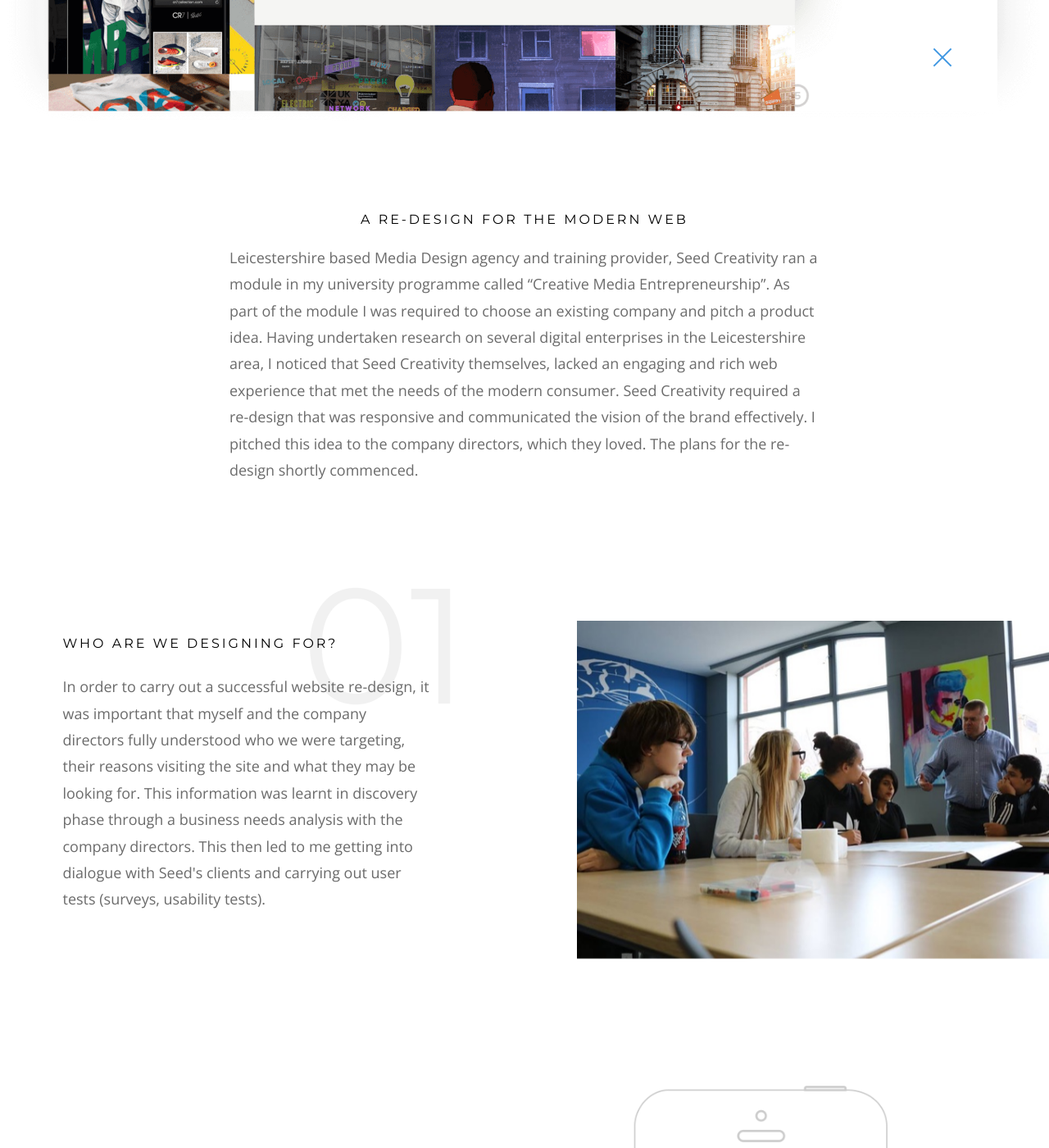
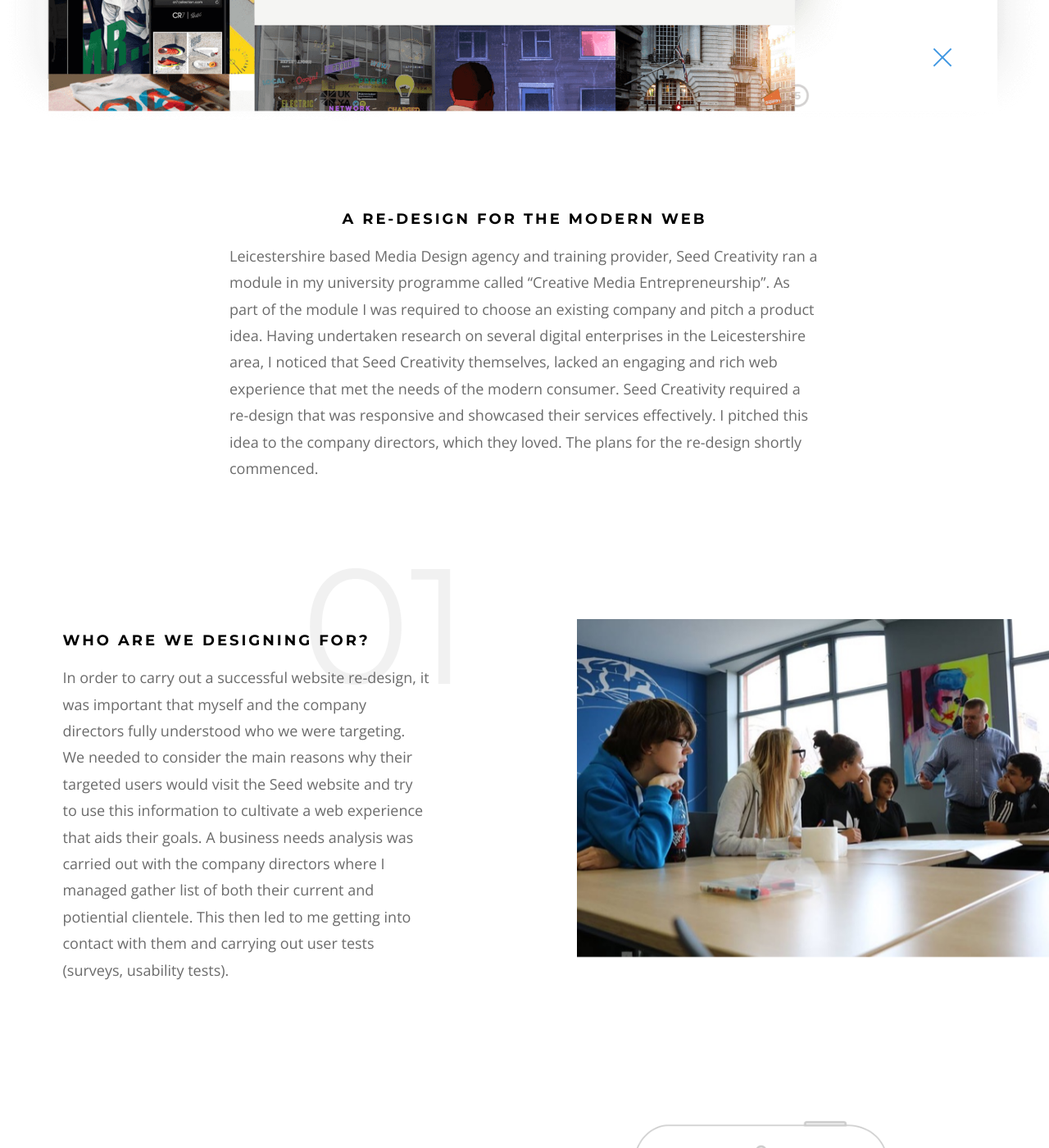
Before and after one commit to LloydBennett/lloydbennett.github.io, a Jekyll site: the page built from _projects/seedcreativity.html, in a window 1280 px wide and 1400 px high, scrolled down 1105 px. Shown: the whole window at 82% size. Built offline with Jekyll 4.4.1, drawn with Linux system fonts in a browser that asks for light colours; nearby versions of some CDN libraries; some of the changed text lies outside the part shown.

Commit message:
made tweaks to seed case study copy

```diff
--- a/_projects/seedcreativity.html
+++ b/_projects/seedcreativity.html
@@ -21,10 +21,10 @@ point-to-url: true
 <section id="seed-intro">
     <div class="container">
         <div class="copy-wrapper">
-            <h3 class="center break-xs wow moveUpFade" data-wow-duration="700ms" data-wow-offset="50">
+            <h2 class="center break-xs wow moveUpFade" data-wow-duration="700ms" data-wow-offset="50">
                 <span>A Re-Design For </span><span>The Modern Web</span>
-            </h3>
-            <p class="wow moveUpFade" data-wow-duration="700ms" data-wow-delay='500ms'>Leicestershire based Media Design agency and training provider, Seed Creativity ran a module in my university programme called “Creative Media Entrepreneurship”. As part of the module I was required to choose an existing company and pitch a product idea. Having undertaken research on several digital enterprises in the Leicestershire area, I noticed that Seed Creativity themselves, lacked an engaging and rich web experience that met the needs of the modern consumer. Seed Creativity required a re-design that was responsive and communicated the vision of the brand effectively. I pitched this idea to the company directors, which they loved. The plans for the re-design shortly commenced.</p>
+            </h2>
+            <p class="wow moveUpFade" data-wow-duration="700ms" data-wow-delay='500ms'>Leicestershire based Media Design agency and training provider, Seed Creativity ran a module in my university programme called “Creative Media Entrepreneurship”. As part of the module I was required to choose an existing company and pitch a product idea. Having undertaken research on several digital enterprises in the Leicestershire area, I noticed that Seed Creativity themselves, lacked an engaging and rich web experience that met the needs of the modern consumer. Seed Creativity required a re-design that was responsive and showcased their services effectively. I pitched this idea to the company directors, which they loved. The plans for the re-design shortly commenced.</p>
         </div>
     </div>
 </section>
@@ -33,8 +33,9 @@ point-to-url: true
 
     <div class="copy-wrapper">
         <div class="stage-number wow fadeInLight" data-wow-duration="1s" data-wow-offset="50">01</div>
-        <h3 class="break-xs wow moveUpFade" data-wow-duration="700ms"><span>Who Are We </span><span>Designing For?</span></h3>
-        <p class="wow moveUpFade" data-wow-duration="700ms" data-wow-delay='500ms'>In order to carry out a successful website re-design, it was important that myself and the company directors fully understood who we were targeting, their reasons visiting the site and what they may be looking for. This information was learnt in discovery phase through a business needs analysis with the company directors. This then led to me getting into dialogue with Seed's clients and carrying out user tests (surveys, usability tests).</p>
+        <h2 class="break-xs wow moveUpFade" data-wow-duration="700ms"><span>Who Are We </span><span>Designing For?</span></h2>
+        <p class="wow moveUpFade" data-wow-duration="700ms" data-wow-delay='500ms'>
+            In order to carry out a successful website re-design, it was important that myself and the company directors fully understood who we were targeting. We needed to consider the main reasons why their targeted users would visit the Seed website and try to use this information to cultivate a web experience that aids their goals. A business needs analysis was carried out with the company directors where I managed gather list of both their current and potiential clientele. This then led to me getting into contact with them and carrying out user tests (surveys, usability tests).</p>
 
     </div>
 
@@ -50,11 +51,11 @@ point-to-url: true
             <div class="col-sm-6 col-md-5 col-md-offset-1">
                 <div class="copy-wrapper">
                     <div class="stage-number wow fadeInLight" data-wow-duration="3s" data-wow-offset="100" data-wow-delay="500ms">02</div>
-                    <h3 class="wow moveUpFade" data-wow-duration="700ms">
+                    <h2 class="wow moveUpFade" data-wow-duration="700ms">
                         Wireframming
-                    </h3>
+                    </h2>
                     <p class="wow moveUpFade" data-wow-duration="700ms" data-wow-delay='500ms'>
-                        The information gathered from the discovery phase enabled me to a create visual blueprint which discerned how content will be laid out to aid the user’s journey on the site. The wireframes were designed with mobile-first in mind, enabling the company directors and I to be really critical over our content by cutting out the fat.
+                        The information gathered from the previous stage enabled me to a create visual blueprint of the website structure. Using a mobile-first approach to creating these wireframes encouraged the company directors and I to be really critical over our content by cutting out the fat. We used this opportunity to also map out possible user journeys.
                     </p>
                 </div>
 
@@ -70,13 +71,13 @@ point-to-url: true
                 <div class="thumbnail right">
                     <img class="wow fadeIn" src="../images/projects/{{page.directory}}/wireframe-1.png" data-wow-duration="700ms" data-wow-delay='700ms' data-wow-offset='100' alt="Wireframe">
 
-                    <p class="label first hide-xs wow fadeIn" data-wow-duration="700ms" data-wow-delay='500ms' data-wow-offset='50'>The homepage has two main call-to-actions: "Watch Video" which play's the featured video and "Learn More" that the user to the feature content page.</p>
+                    <p class="label first hide-xs wow fadeIn" data-wow-duration="700ms" data-wow-delay='500ms' data-wow-offset='50'>The homepage has two main call-to-actions: "Watch Video" which plays a promotional video and "Learn More" takes the user to it's dedicated page.</p>
                 </div>
 
                 <div class="thumbnail right hide-xs">
                     <img src="../images/projects/{{page.directory}}/wireframe-3.png" alt="Wireframe">
 
-                    <p class="label third">A Mobile Menu which pushes the body content out of view when opened.</p>
+                    <p class="label third">A Mobile Menu which pushes the body content out of view when opened to draw the user's attention to the navigation items.</p>
                 </div>
             </div>
 
@@ -89,8 +90,8 @@ point-to-url: true
         <div class="col-sm-10 col-sm-offset-1 no-padding-xs">
             <div class="copy-wrapper">
                 <div class="stage-number wow fadeInLight">03</div>
-                <h3 class="center">Visual Design</h3>
-                <p>Everything from colour swatches, typographic style rules, layout modules and components were created in a style guide. The style guide provided me with a foundation to compose full page mock-ups. It was unfortunate that the completion of this stage of the project run over it's initial timeframe due an to  amount of design revisions requested by the company directors.  </p>
+                <h2 class="center">Visual Design</h2>
+                <p>Everything from colour swatches, typographic style rules, layout modules and components were created in a style guide. The style guide provided me with a foundation to compose full page mock-ups. It was unfortunate that the completion of this stage of the project run over it&apos;s initial timeframe due an to excessive amount of design revisions requested by the company directors.</p>
             </div>
 
         </div>
@@ -104,8 +105,8 @@ point-to-url: true
     <div id="bds" class="sub-section">
 
         <div class="copy">
-            <h4>Big Digital Switchover</h4>
-            <p>A marketing consultation occupied the masthead on the Home Page as this is at the forefront of their sales pitch to win new customers.</p>
+            <h3>Big Digital Switchover</h3>
+            <p>A Digital marketing consultation which was at the forefront of Seed's new sales strategy. With this in mind it was only logical put this advertisement as the home page hero banner.</p>
         </div>
 
         <div class="thumbnail">
@@ -124,8 +125,8 @@ point-to-url: true
                         <img class="video" src="../images/projects/{{page.directory}}/video.png" alt="Video Testimonals"/>
 
                         <div class="copy">
-                            <h4 class='center'>Video Testimonals</h4>
-                            <p>An effective and convincing way for previous clients to really endorse Seed's services to a potiental new consumer.</p>
+                            <h3 class='center'>Video Testimonals</h3>
+                            <p>An effective and convincing way for previous clients to really endorse Seed's services to attract new customers.</p>
                         </div>
                     </div>
 
@@ -173,13 +174,13 @@ point-to-url: true
 
 </section>
 
-<section id="protoypes">
+<section id="prototyping">
     <div class="container">
         <div class="col-sm-10 col-sm-offset-1">
             <div class="copy-wrapper">
                 <div class="stage-number wow fadeInLight" data-wow-duration="3s" data-wow-offset="100" data-wow-delay="500ms">04</div>
-                <h3 class="subheading center">Prototyping</h3>
-                <p>Using the approved site mock ups from the visual design stage I was able to  build a responsive HTML prototype. Which was then passed on to Effect Digital in order to start the word press integration process.</p>
+                <h2 class="subheading center">Prototyping</h2>
+                <p>Using the approved site mock ups from the visual design stage I was able to build a responsive HTML prototype. This was then passed on to an local web development agency, Effect Digital to start the Wordpress integration process.</p>
             </div>
         </div>
     </div>
@@ -188,8 +189,8 @@ point-to-url: true
     <div class="container">
         <div class="col-sm-10 col-sm-offset-1">
             <div class="copy-wrapper">
-                <h3 class="subheading center">Outcome</h3>
-                <p>All in all, the core needs of project were met. Seed received a solution which was mobile friendly and allowed them to update their content where necessary. Furthermore, they were able to market their new consultation effectively as it was the forefront of their site. With that said, to enhance the outcome of the project, It would have been beneficial to have more frequent communication with Effect Digital. This would have improved the quality of the project and I would have been able to point out any misalignments along the way.</p>
+                <h2 class="subheading center">Outcome</h2>
+                <p>All in all, the core needs of project were met. Seed received a solution which was mobile friendly and allowed them to update their content where necessary. Furthermore, they were able to market their new consultation effectively as it was the forefront of their site. With that said, to enhance the outcome of the project, It would have been beneficial to have had more frequent communication with Effect Digital. This would have improved the quality of the project and I would have been able to point out any misalignments along the way.</p>
             </div>
 
             <div class="copy-wrapper">
--- a/_sass/base/_typography.scss
+++ b/_sass/base/_typography.scss
@@ -44,10 +44,10 @@ h1 {
 }
 
 h2 {
-    font-size: 1em; //16px
+    font-size: 1em;
     text-transform: uppercase;
     letter-spacing: 3px;
-    font-weight: 400;
+    font-weight: 700;
 
     @media screen and (min-width: 600px) {
         font-size: 1.125em; //20px
@@ -55,7 +55,7 @@ h2 {
 }
 
 h3 {
-    font-size: 16px; //22px
+    font-size: 16px;
     line-height: 1.5;
     text-transform: uppercase;
     letter-spacing: 3px;
--- a/_sass/layout/_header.scss
+++ b/_sass/layout/_header.scss
@@ -93,6 +93,7 @@
         }
 
         h2 {
+            font-weight: 400;
             @media screen and (max-width: 767px) {
                 margin-bottom: 8px;
             }
--- a/_sass/modules/_casestudy.scss
+++ b/_sass/modules/_casestudy.scss
@@ -142,7 +142,7 @@
 
 
 }
-h3 {
+h2, h3 {
 
 	@media screen and (max-width: 767px) {
 		text-align: center;
@@ -325,6 +325,7 @@ h3 {
 	.project-category {
 		margin-bottom: 0;
 		font-size: 12px;
+		font-weight: 400;
 	}
 
 	.cta {
@@ -423,3 +424,11 @@ h3 {
 	}
 
 }
+
+#prototyping {
+
+	.stage-number {
+		left: 300px;
+    	top: -20px;
+	}
+}
```
